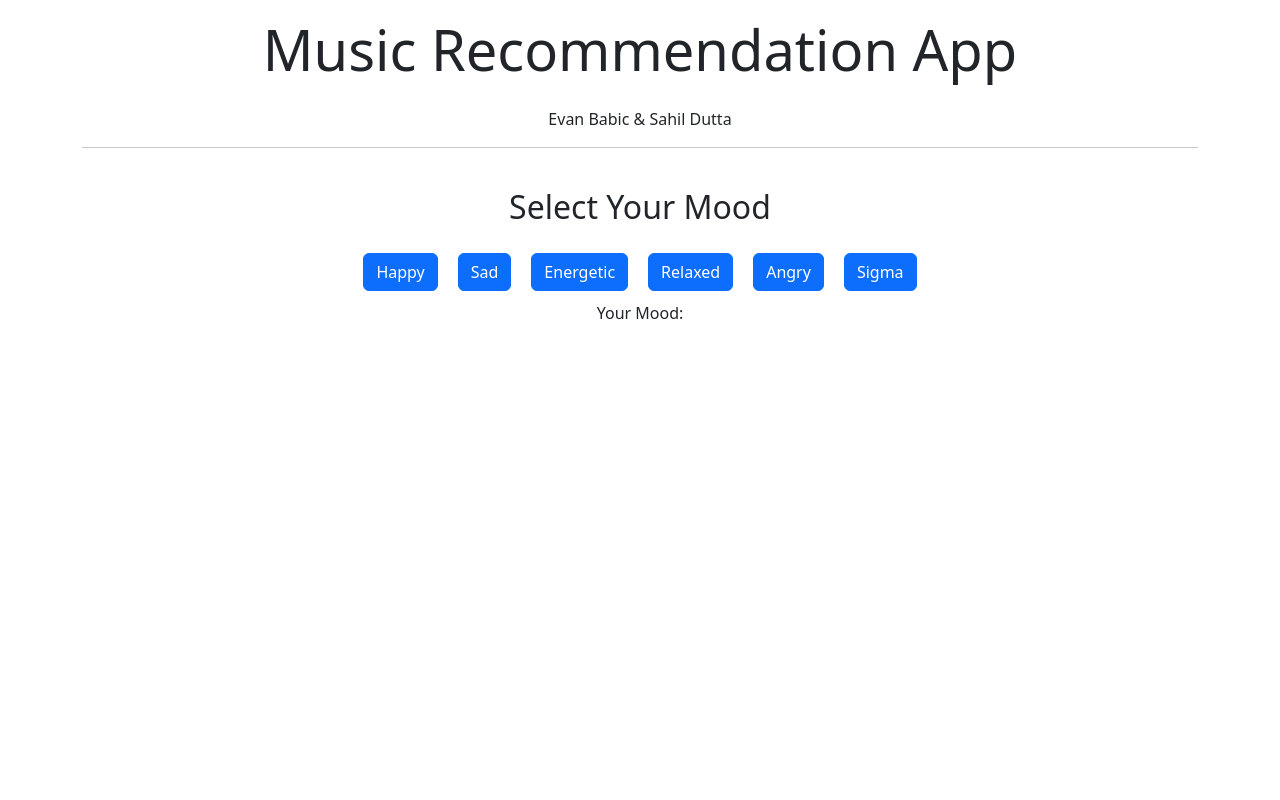
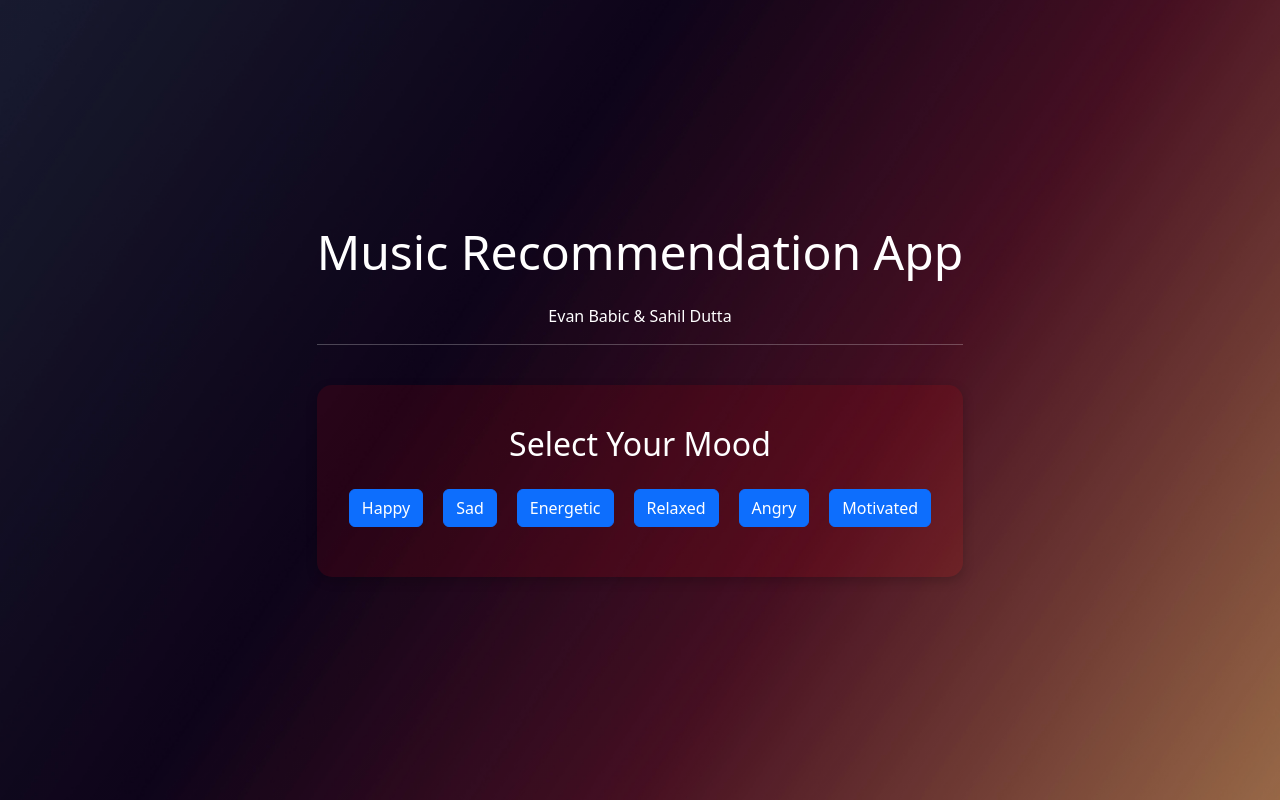
Before and after one commit to evanbabic/CloudWebApp, a React (Vite) app in the folder CloudInfraProject/: page / in a window 1280 px wide. Built offline with nearby package versions, Linux system fonts and the light colour scheme.

Commit message:
Added much more functionality

```diff
--- a/CloudInfraProject/src/App.jsx
+++ b/CloudInfraProject/src/App.jsx
@@ -1,13 +1,20 @@
 import Header from './components/Header.jsx'
 import MoodSelector from './components/MoodSelector.jsx'
+import PlaylistDisplay from './components/PlaylistDisplay.jsx'
+import {useState} from 'react'
+
 
 function App() {
 
+  const [mood, setMood] = useState('');
+
   return (
-    <>
-      <Header/>
-      <MoodSelector/>
-    </>
+    <div className="main-div">
+        <Header/>
+        <MoodSelector onMoodSelect={setMood}/>
+        <p>{mood}</p>
+        {mood && <PlaylistDisplay mood={mood}/>}
+      </div>
   )
 }
 
--- a/CloudInfraProject/src/components/Header.jsx
+++ b/CloudInfraProject/src/components/Header.jsx
@@ -1,9 +1,9 @@
 function Header(){
     return(
         <>
-            <div className="container">
+            <div>
                 <header className="d-flex justify-content-center py-3">
-                    <h1 className="display-4">Music Recommendation App</h1>
+                    <h1 className="display-5">Music Recommendation App</h1>
                 </header>
                 <p className="d-flex justify-content-center">Evan Babic & Sahil Dutta</p>
                 <hr></hr>
--- a/CloudInfraProject/src/components/MoodSelector.jsx
+++ b/CloudInfraProject/src/components/MoodSelector.jsx
@@ -1,28 +1,23 @@
-import React, {useState} from 'react';
+import React from "react"
 
-function MoodSelector(){
-    const moods = ['Happy', 'Sad', 'Energetic', 'Relaxed', 'Angry', 'Sigma']
-
-    const [mood, setMood] = useState();
-
-    const handleMoodChange = (mood) => {
-        setMood(mood);
-    }
+function MoodSelector( {onMoodSelect} ){
+    const moods = ['Happy', 'Sad', 'Energetic', 'Relaxed', 'Angry', 'Motivated']
 
     return(
         <> <br></br>
+        <div className="container">
             <div className="d-flex justify-content-center align-items-center">
                 <div className="text-center">
                     <h2>Select Your Mood</h2>
                     <div className="d-flex align-items-center mt-3">
-                        {moods.map((mood) => (
-                            <button key={mood} className="btn btn-primary" style={{margin: 10}} onClick={() => handleMoodChange(mood)}> {mood} </button>
-                        ))}
+                        { moods.map((mood) => (
+                            <button key={mood} className="btn btn-primary" style={{margin: 10}} onClick={() => onMoodSelect(mood)}> {mood} </button>
+                        )) }
                     </div>
-
-                <p>Your Mood: {mood} </p>
                 </div>
             </div>
+        </div>
+
     </>)
 
 }
--- /dev/null
+++ b/CloudInfraProject/src/components/PlaylistDisplay.jsx
@@ -0,0 +1,36 @@
+import {useState, useEffect} from 'react'
+import axios from 'axios'
+
+function PlaylistDisplay( {mood} ) {
+
+    const [playlist, setPlaylist] = useState();
+    const [loading, setLoading] = useState(false);
+    const [error, setError] = useState(null);
+
+    useEffect(() => {
+        setLoading(true);
+        setError(null);
+
+        axios.get('http://localhost:5000/api/playlist?mood=${mood}')
+        .then((response) => {
+            setPlaylist(response.data.playlist);
+            setLoading(false);
+        })
+
+    })
+
+    if (loading) return <p>Loading...</p>
+
+    if (error) return <p>{error}</p>
+
+    return(
+        <>
+            <div className="playlist-display">
+                <h3>Playlist for Mood {mood}:</h3>
+            </div>
+        </>
+
+    )
+}
+
+export default PlaylistDisplay
--- a/CloudInfraProject/src/index.css
+++ b/CloudInfraProject/src/index.css
@@ -0,0 +1,37 @@
+body {
+    background-image: linear-gradient(rgba(0, 0, 0, 0.4), rgba(0, 0, 0, 0.4)), url('./assets/pexels-codioful-7130475.jpg');
+    background-size: cover;
+    background-position: center center;
+    background-attachment: fixed;
+    height: 100vh;
+    color: white;
+    display: flex;
+    justify-content: center;
+    align-items: center;
+    width: 100vw;
+    padding: 0;
+}
+
+#main-div {
+    color: white;
+    height: 100vh;
+}
+
+div {
+    color: white;
+}
+
+.container {
+    width: 70%;
+    padding: 40px;
+    background-color: rgba(255, 0, 0, 0.1);
+    border-radius: 15px;
+    box-shadow: 0 4px 12px rgba(0, 0, 0, 0.2);
+    text-align: center;
+    color: white;
+}
+
+#playlist {
+    margin-top: 20px;
+
+}
```
Also changed, not shown: CloudInfraProject/src/assets/pexels-codioful-7130475.jpg (added), 1 other file (tests, documents, lock files or other folders).
